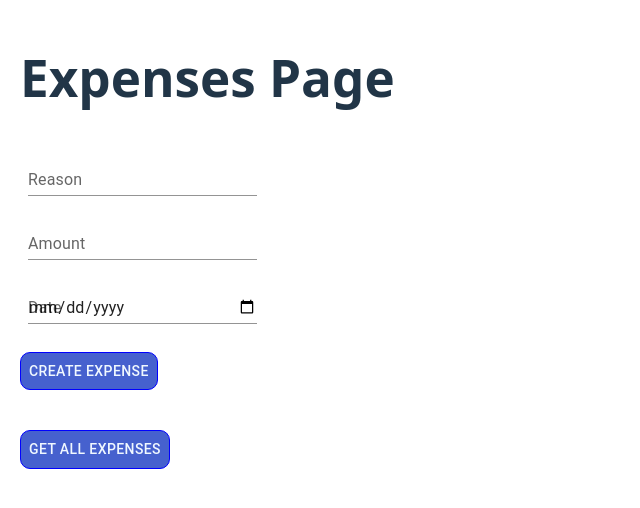
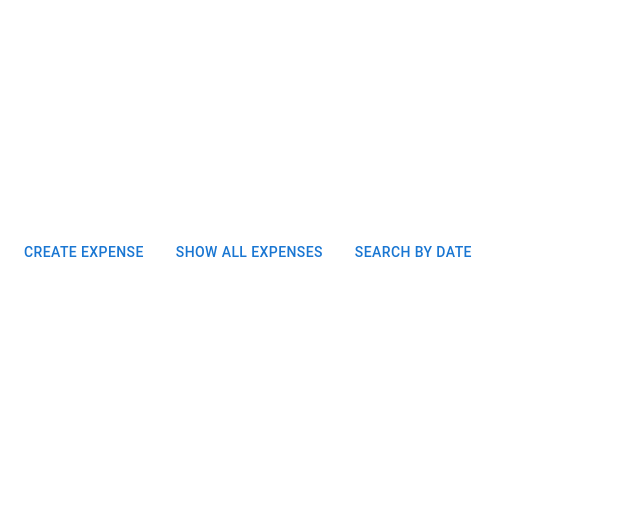
Before and after one commit to Thurunuhashitha/Multi-User-Expenses-Tracker-frountEnd, a React (Vite) app: page /expenses in a window 1280 px wide. Shown: the part 148-656 px from the top of the page, without its empty margins (0-640 px from the left). Built offline with nearby package versions, Linux system fonts and the light colour scheme.

Commit message:
update expenses page

```diff
--- a/src/Pages/Expenses/Expenses.jsx
+++ b/src/Pages/Expenses/Expenses.jsx
@@ -8,6 +8,10 @@ import './expensesStyle.css'
 export default function Expenses() {
 
     const [expenses, setExpenses] = useState([])
+    const [activeView, setActiveView] = useState('') // create | all | search
+    const [searchDate, setSearchDate] = useState('')
+    const [hasSearched, setHasSearched] = useState(false)
+
     const [formData, setFormData] = useState({
         reason: '',
         amount: '',
@@ -33,7 +37,8 @@ export default function Expenses() {
                 }
             )
             setExpenses(res.data)
-        } catch (err) {
+            setActiveView('all')
+        } catch {
             alert('Failed to fetch expenses')
         }
     }
@@ -51,67 +56,157 @@ export default function Expenses() {
                 }
             )
             alert('Expense added')
-            getAllExpenses() // refresh list
+            setFormData({ reason: '', amount: '', date: '' })
         } catch (err) {
             alert(err.response?.data?.error || 'Failed to add expense')
         }
     }
 
+    // 🔹 SEARCH BY DATE
+    const searchByDate = async () => {
+    if (!searchDate) {
+        alert('Please select a date')
+        return
+    }
+
+    setHasSearched(true)
+
+    try {
+        const res = await axios.get(
+            `http://localhost:3000/api/expenses/search?date=${searchDate}`,
+            {
+                headers: {
+                    Authorization: `Bearer ${localStorage.getItem('token')}`
+                }
+            }
+        )
+
+        // Normalize dates
+        const normalized = res.data.map(exp => ({
+            ...exp,
+            date: new Date(exp.date).toISOString().split('T')[0]
+        }))
+
+        setExpenses(normalized)
+        setActiveView('search')
+
+    } catch {
+        // fallback: fetch all and filter
+        const allExpenses = await axios.get(
+            'http://localhost:3000/api/expenses/all',
+            {
+                headers: {
+                    Authorization: `Bearer ${localStorage.getItem('token')}`
+                }
+            }
+        )
+
+        const filtered = allExpenses.data.filter(exp => {
+            const expDate = new Date(exp.date).toISOString().split('T')[0]
+            return expDate === searchDate
+        })
+
+        setExpenses(filtered)
+        setActiveView('search')
+    }
+}
+
+
     return (
+        <Box>
+
+            {/* 🔹 NAVBAR */}
+            <Box
+                className='nav'
+                sx={{
+                    display: 'flex',
+                    gap: 2,
+                    padding: 2,
+                    justifyContent: 'center'
+                }}
+            >
+                <Button text="Create Expense" onClick={() => setActiveView('create')} />
+                <Button text="Show All Expenses" onClick={getAllExpenses} />
+                <Button text="Search by Date" onClick={() => {
+                    setActiveView('search')
+                    setHasSearched(false)
+                    setExpenses([])
+                }} />
+            </Box>
+
             <Box className="expenses-main">
-            <h1>Expenses Page</h1>
 
-            {/* CREATE EXPENSE */}
+                {/* 🔹 CREATE */}
+                {activeView === 'create' && (
                     <Box className="expense-form">
+                        <h2>Create New Expense</h2>
+
+                        <Input label="Reason" name="reason" value={formData.reason} onChange={handleChange} />
+                        <Input label="Amount" name="amount" type="number" value={formData.amount} onChange={handleChange} />
+                        <Input name="date" type="date" value={formData.date} onChange={handleChange} />
+
+                        <Button text="Add Expense" onClick={createExpense} />
+                    </Box>
+                )}
+
+                {/* 🔹 SEARCH */}
+                {activeView === 'search' && (
+                    <Box className="search-section">
+                        <h2>Search Expenses by Date</h2>
+
                         <Input
-                    label="Reason"
-                    name="reason"
-                    type="text"
-                    value={formData.reason}
-                    onChange={handleChange}
+                            type="date"
+                            value={searchDate}
+                            onChange={(e) => {
+                                setSearchDate(e.target.value)
+                                setHasSearched(false)
+                            }}
                         />
 
-                <Input
-                    label="Amount"
-                    name="amount"
-                    type="number"
-                    value={formData.amount}
-                    onChange={handleChange}
-                />
+                        <Button text="Search" onClick={searchByDate} />
 
-                <Input
-                    label="Date"
-                    name="date"
-                    type="date"
-                    value={formData.date}
-                    onChange={handleChange}
-                />
+                        {expenses.length > 0 && (
+                            <Box className="expense-list">
+                                <h3>Search Results ({expenses.length})</h3>
 
-                <Button
-                    className="button"
-                    text="Create Expense"
-                    onClick={createExpense}
-                />
-            </Box>
-
-            {/* GET ALL */}
-            <Button
-                className="button"
-                text="Get All Expenses"
-                onClick={getAllExpenses}
-            />
-
-            {/* EXPENSE LIST */}
-            <Box className="expense-list">
-                {expenses.map((exp, index) => (
-                    <Box key={index} className="expense-item">
+                                {expenses.map((exp) => (
+                                    <Box key={exp.expense_id} className="expense-item">
                                         <p><b>Reason:</b> {exp.reason}</p>
-                        <p><b>Amount:</b> {exp.amount}</p>
+                                        <p><b>Amount:</b> Rs. {exp.amount}</p>
                                         <p><b>Date:</b> {exp.date}</p>
                                         <hr />
                                     </Box>
                                 ))}
                             </Box>
+                        )}
+
+                        {hasSearched && expenses.length === 0 && (
+                            <p>No expenses found for this date.</p>
+                        )}
+                    </Box>
+                )}
+
+                {/* 🔹 ALL EXPENSES */}
+                {activeView === 'all' && (
+                    <Box className="expense-list">
+                        <h2>All Expenses ({expenses.length})</h2>
+
+                        {expenses.length === 0 ? (
+                            <p>No expenses found</p>
+                        ) : (
+                            expenses.map((exp) => (
+                                <Box key={exp.expense_id} className="expense-item">
+                                    <p><b>Reason:</b> {exp.reason}</p>
+                                    <p><b>Amount:</b> Rs. {exp.amount}</p>
+                                    <p><b>Date:</b> {exp.date}</p>
+                                    <hr />
+                                </Box>
+                            ))
+                        )}
+                    </Box>
+                )}
+
+            </Box>
         </Box>
     )
 }
--- a/src/Pages/Expenses/expensesStyle.css
+++ b/src/Pages/Expenses/expensesStyle.css
@@ -1,19 +1,4 @@
-.expenses-main {
-    padding: 20px;
+*{
+    padding: 0;
+    margin: 0;
 }
-
-.expense-form {
-    max-width: 400px;
-    margin-bottom: 20px;
-}
-
-.expense-list {
-    margin-top: 20px;
-}
-
-.expense-item {
-    background: #f5f5f5;
-    padding: 10px;
-    margin-bottom: 10px;
-    border-radius: 5px;
-}
```
Also changed, not shown: src/Component/navBar/navBar.jsx (added, +159 -0 lines). Lines whose indentation alone changed are shown as unchanged.
